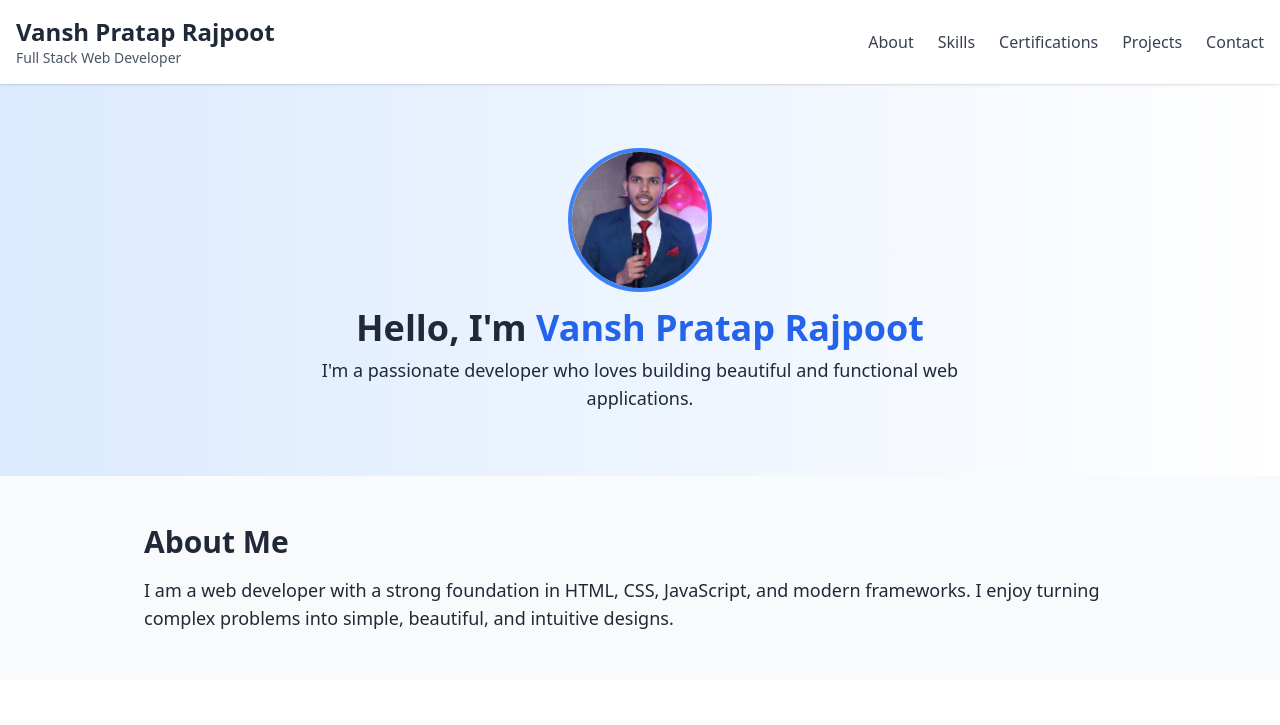
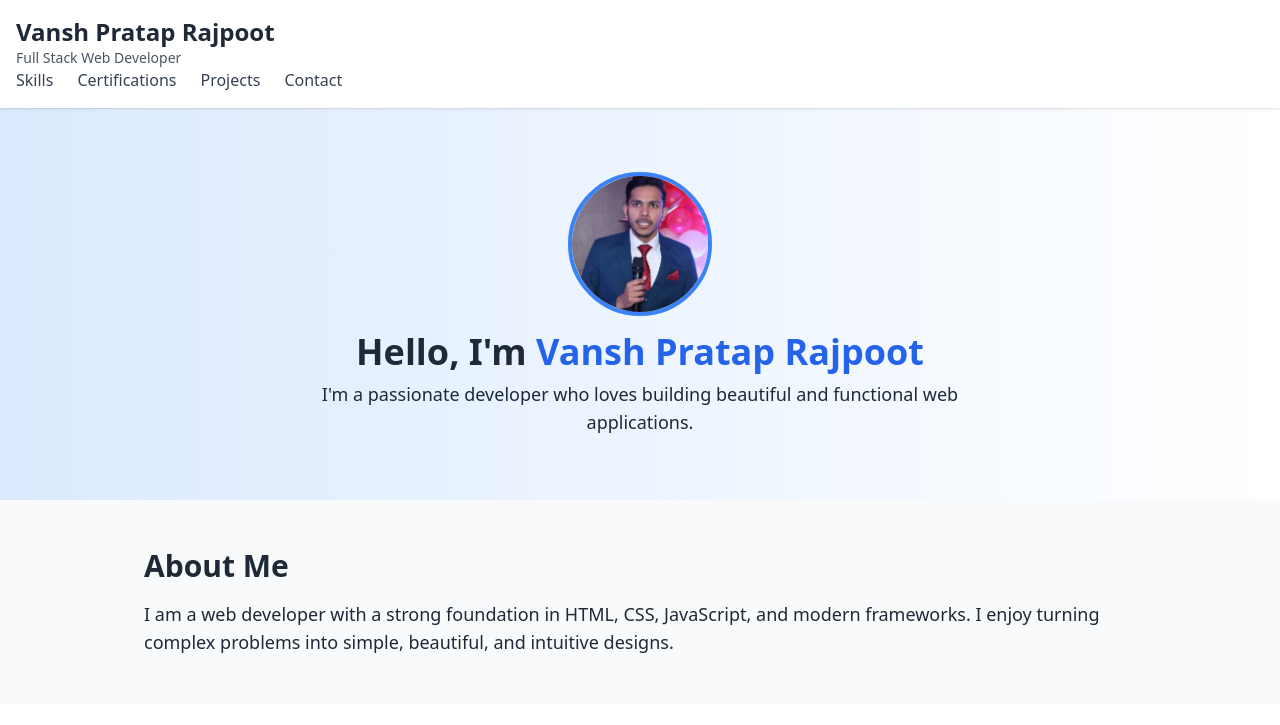
Before and after one commit to rajpoot-vansh-pratap/portfolio, a plain HTML site: page index.html in a window 1280 px wide. Shown: the top 725 px of the page. Drawn offline with nearby package versions, Linux system fonts and the light colour scheme.

Commit message:
Update index.html

```diff
--- a/index.html
+++ b/index.html
@@ -13,19 +13,23 @@
 <body class="bg-gray-50 text-gray-800 font-inter">
   <header class="bg-white shadow sticky top-0 z-50">
     <div class="max-w-7xl mx-auto px-4 py-4 flex justify-between items-center">
-      <div>
+	<div class="row">
+      <div class="col-md-4">
         <h1 class="text-2xl font-bold">Vansh Pratap Rajpoot</h1>
         <p class="text-sm text-gray-600">Full Stack Web Developer</p>
       </div>
+	  <div class="col-md-8">
       <nav>
         <ul class="flex space-x-6 font-medium text-gray-700">
-          <li><a href="#about" class="hover:text-blue-600">About</a></li>
+
           <li><a href="#skills" class="hover:text-blue-600">Skills</a></li>
           <li><a href="#certifications" class="hover:text-blue-600">Certifications</a></li>
           <li><a href="#projects" class="hover:text-blue-600">Projects</a></li>
           <li><a href="#contact" class="hover:text-blue-600">Contact</a></li>
         </ul>
       </nav>
+	  </div>
+	  </div>
     </div>
   </header>
 
```
